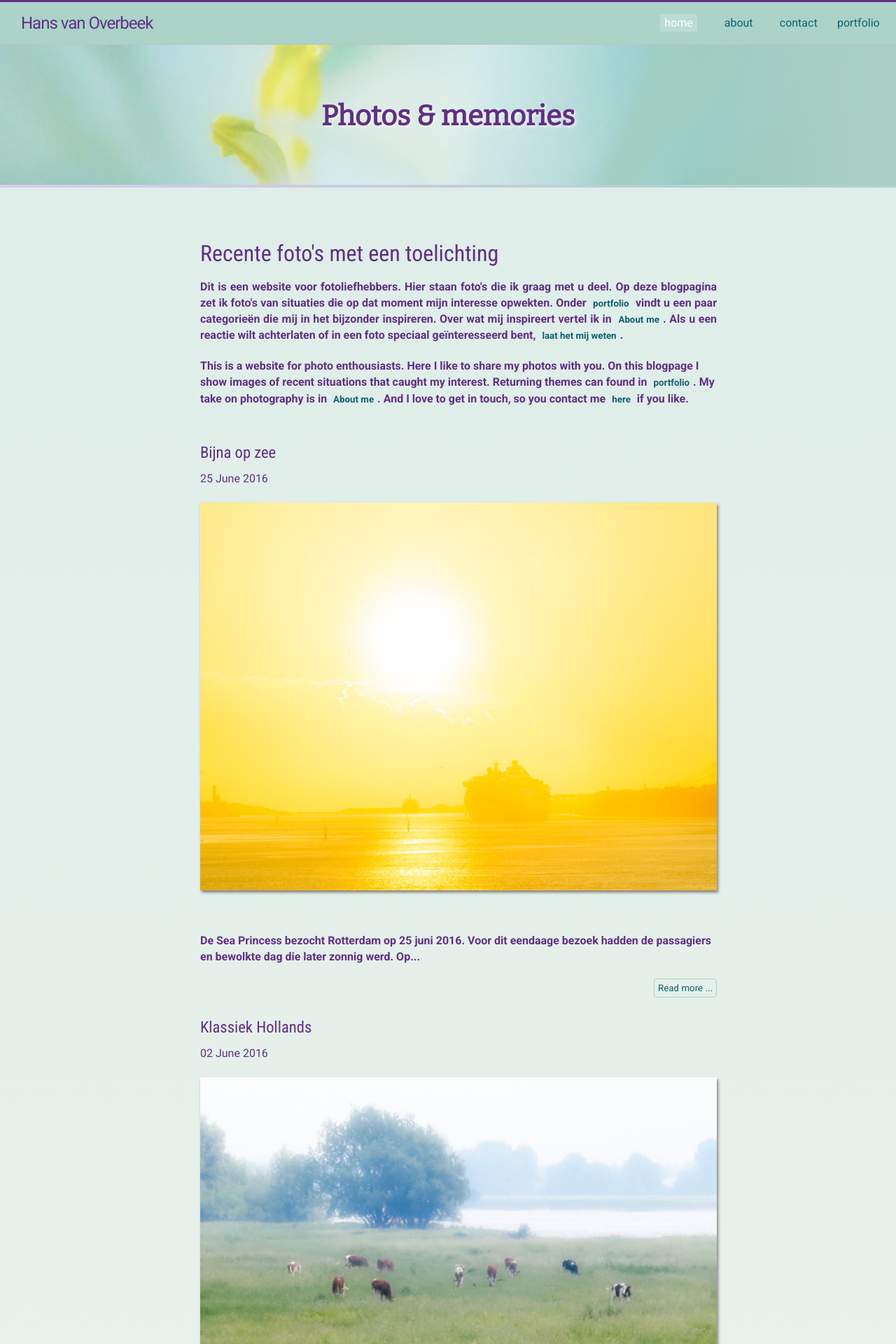
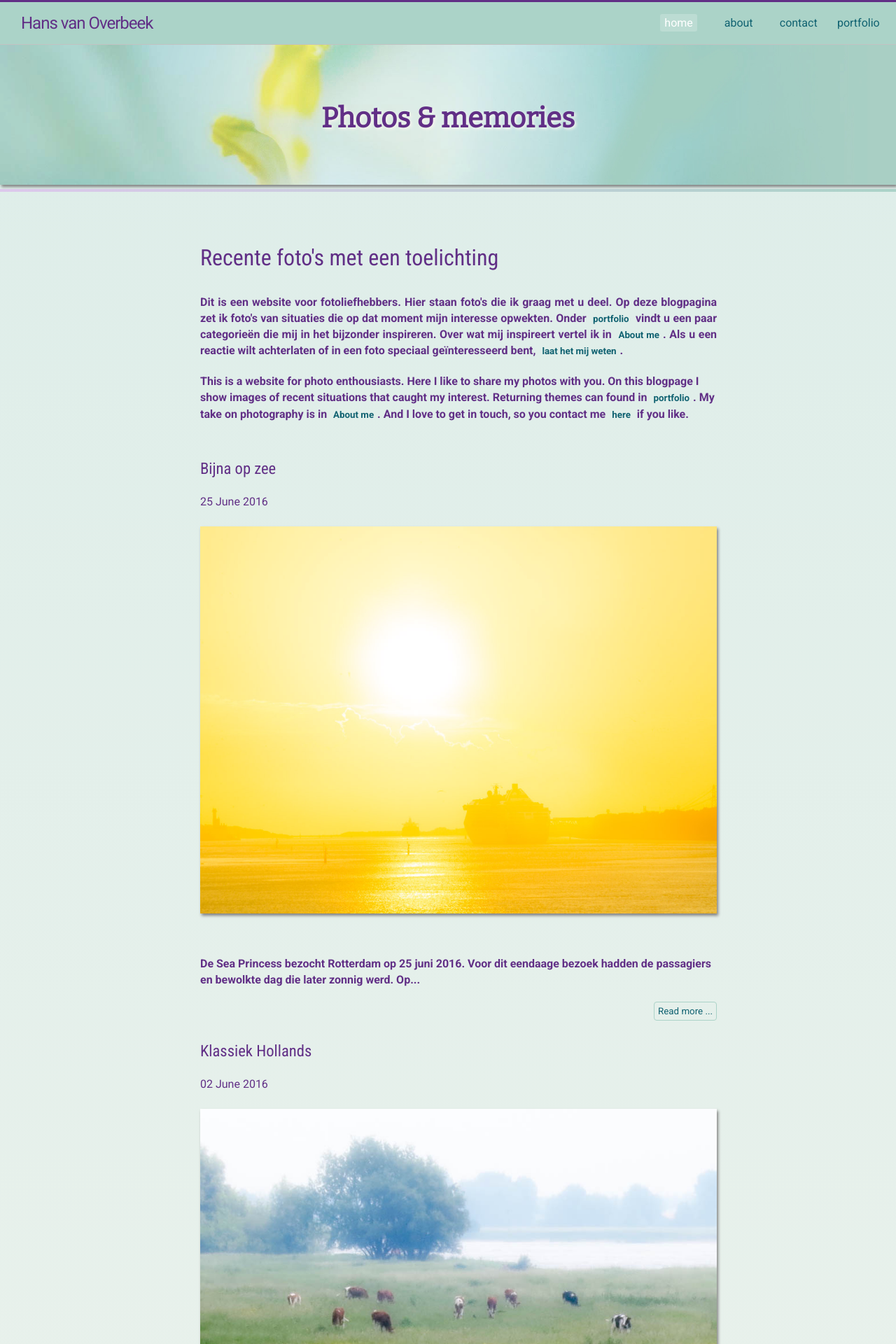
Before and after one commit to hansvanoverbeek/photoblog, a Jekyll site: the page built from index.html, in a window 1280 px wide. Shown: the top 1920 px of the page at 70% size. Built offline with Jekyll 4.4.1, drawn with Linux system fonts in a browser that asks for light colours; the list of posts is cut into pages by our own code.

Commit message:
diverse styles

```diff
--- a/_layouts/post.html
+++ b/_layouts/post.html
@@ -4,7 +4,7 @@ layout: default
 
 <section class="post">
 
- <h4 class="more-padding-left-30">{{ page.title }}</h4>
+ <h4 class="text-center more-padding-left-30">{{ page.title }}</h4>
 
   {{content}}
 
--- a/_sass/_base.scss
+++ b/_sass/_base.scss
@@ -40,7 +40,7 @@ h1,
 h2,
 h3,
 h4 {
-  margin: 1.414em 0 0.5em;
+  margin: 1.414em 0 1em;
   font-weight: inherit;
   line-height: 1.2;
   font-family: 'Roboto Condensed', sans-serif;
@@ -82,7 +82,8 @@ p {
 
 img {
   max-width: 100%;
-  vertical-align: middle;
+  //vertical-align: middle;
+  margin: 0 auto;
   box-shadow: 2px 3px 4px $grey-color;
 }
 
```
